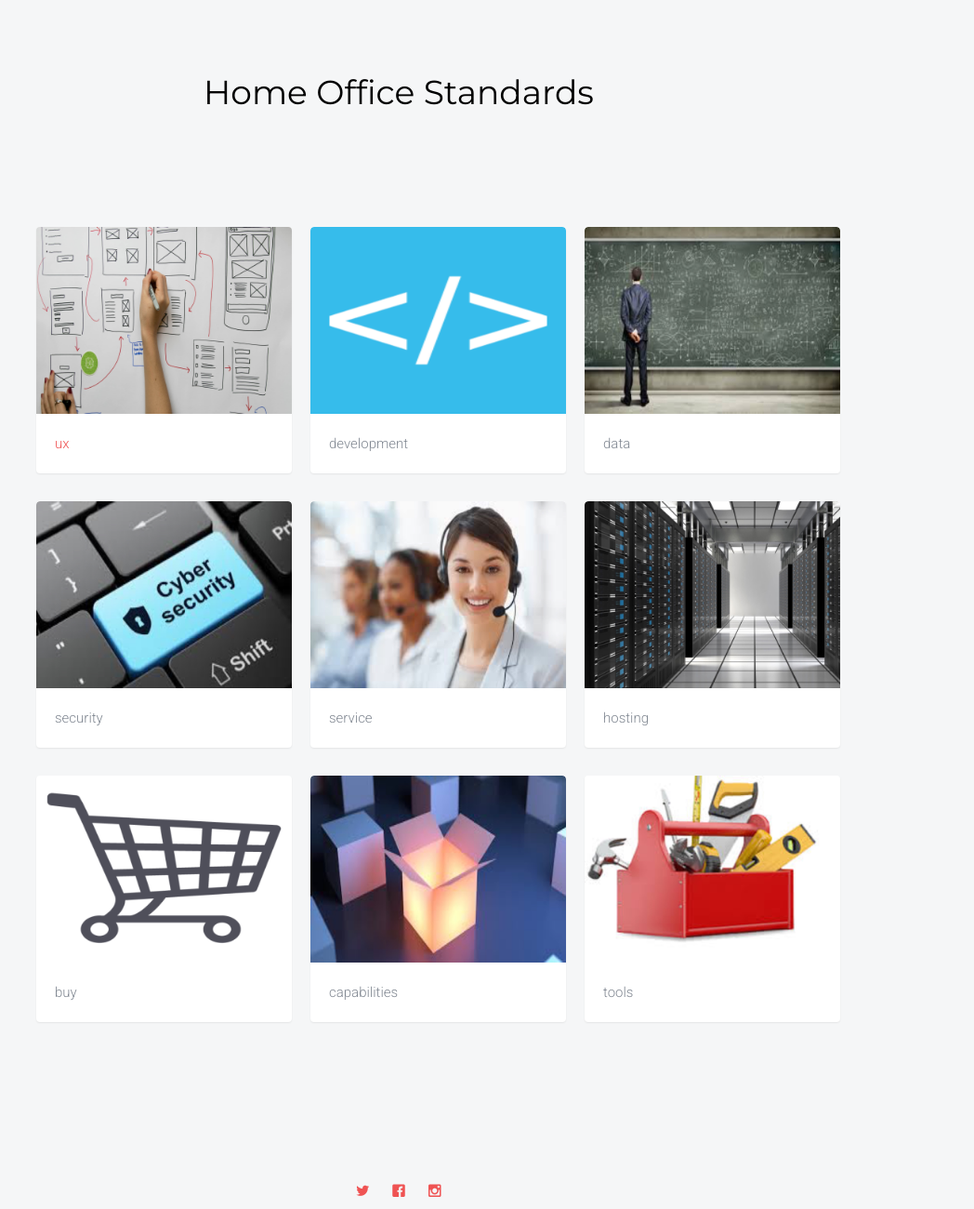
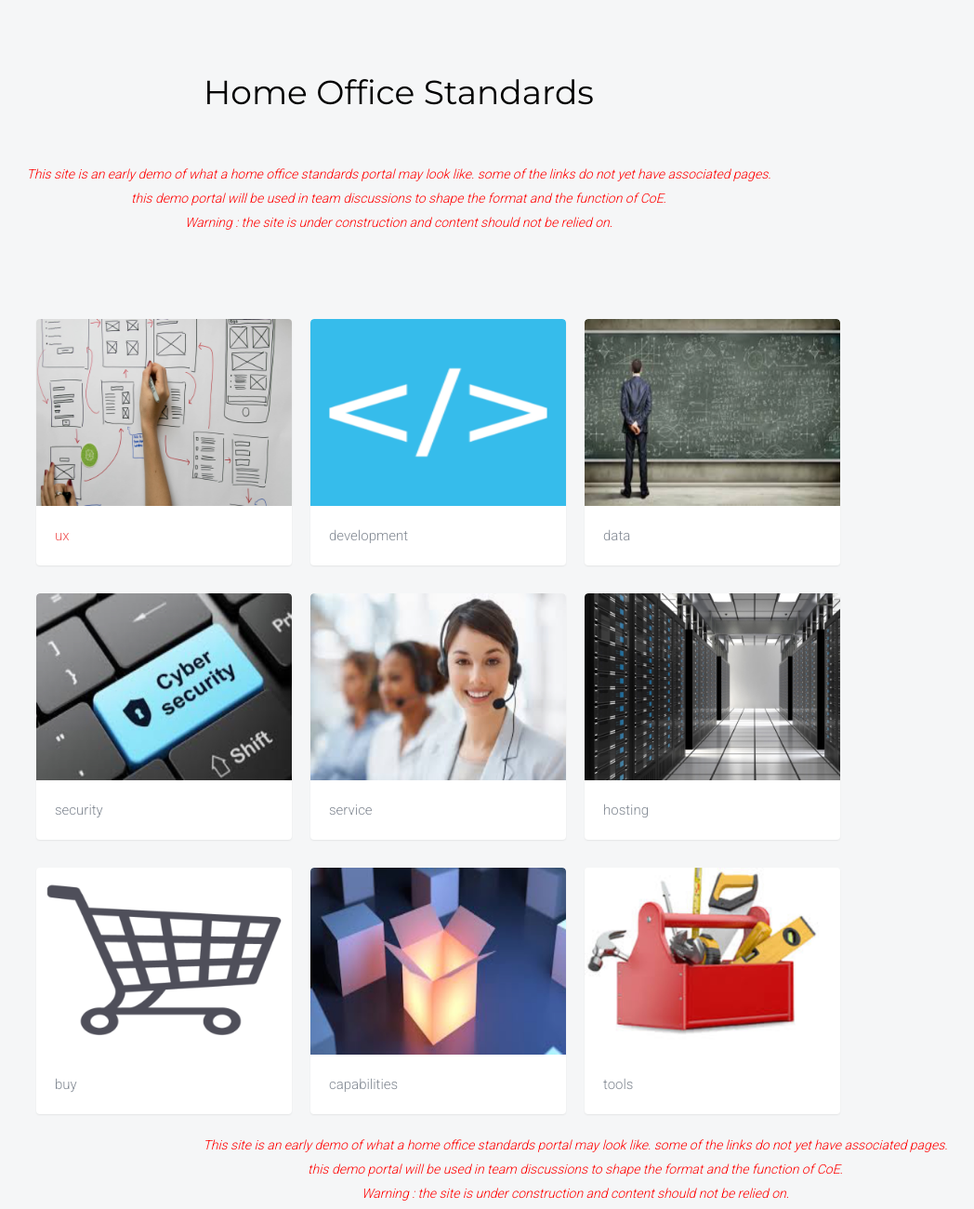
Before and after one commit to Abdul2/sign-posting, a plain HTML site: page index.html in a window 1280 px wide. Shown: the top 1300 px of the page at 93% size, without its empty margins (211-1259 px from the left). Drawn offline with Linux system fonts and the light colour scheme; files whose address does not match are found by name.

Commit message:
minor correction in index.html

```diff
--- a/index.html
+++ b/index.html
@@ -95,6 +95,16 @@
 					<!-- <a href="#" class="fh5co-menu-btn js-fh5co-menu-btn">Menu <i class="icon-menu"></i></a> -->
 					<!-- <a class="navbar-brand" href="index.html">HO Standards</a>		-->
 					<h1> <p style="text-align: center"> Home Office Standards</h1> </p> </h1>
+
+				<p style="color:red;font-size:14px; font-style: italic; text-align: center;">
+      			This site is an early demo of what a home office standards portal may look like.
+      			some of the links do not yet have associated pages. <br> this demo portal will be used in team discussions  to shape the format and the function of CoE. <br>
+
+      Warning : the site is under construction and content should not be relied on.
+
+
+</p>
+
 				</div>
 			</div>
 		</div>
@@ -217,12 +227,24 @@
 <!-- end of row 3 -->
 
 
+				<p style="color:red;font-size:14px; font-style: italic; text-align: center;">
+      			This site is an early demo of what a home office standards portal may look like.
+      			some of the links do not yet have associated pages. <br> this demo portal will be used in team discussions  to shape the format and the function of CoE. <br>
+
+      Warning : the site is under construction and content should not be relied on.
+
+
+</p>
+
+
+
+
         </div>
        </div>
 	</div>
 
 
-</div> <!-- to centre the page-->
+</div> <!-- end to centre the page-->
 
 	<footer id="fh5co-footer">
 
```
